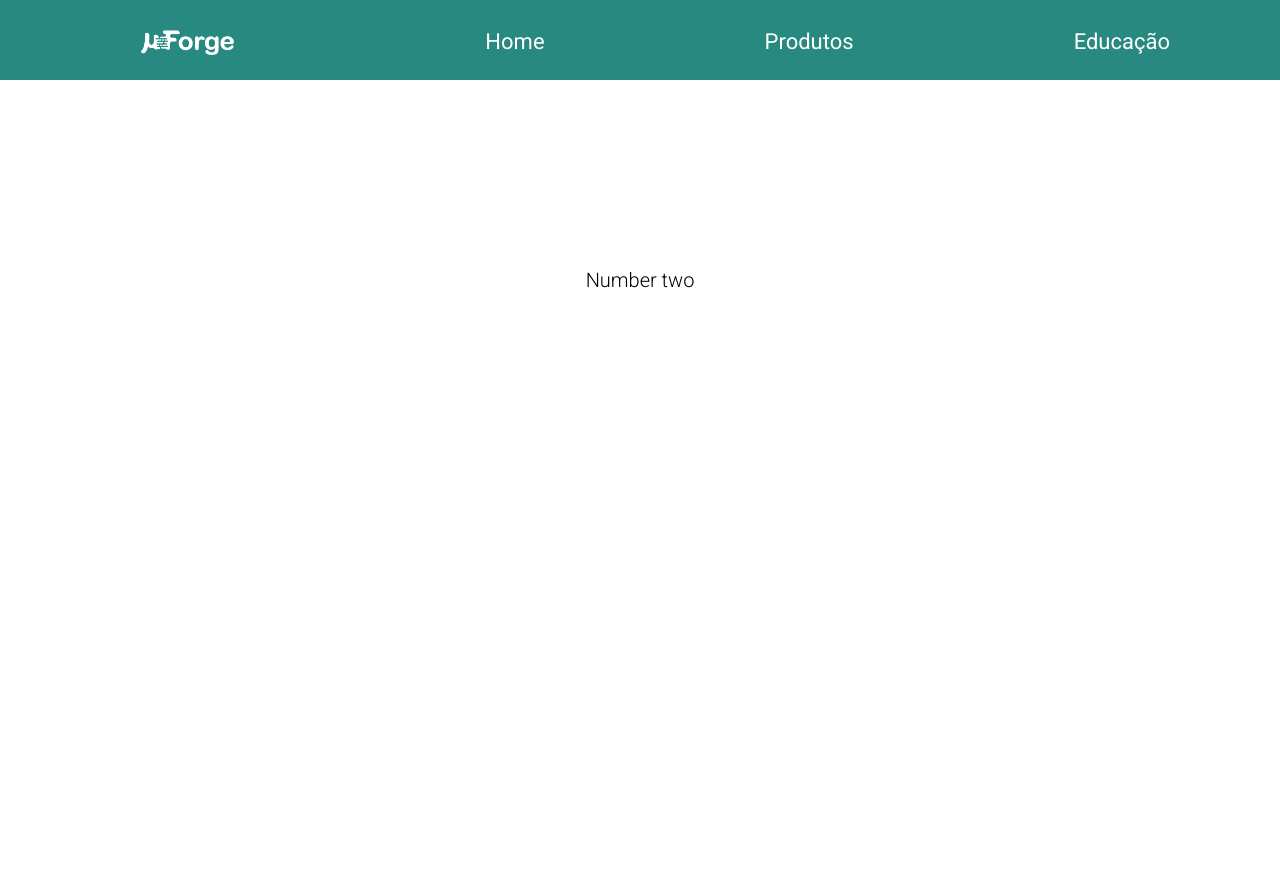
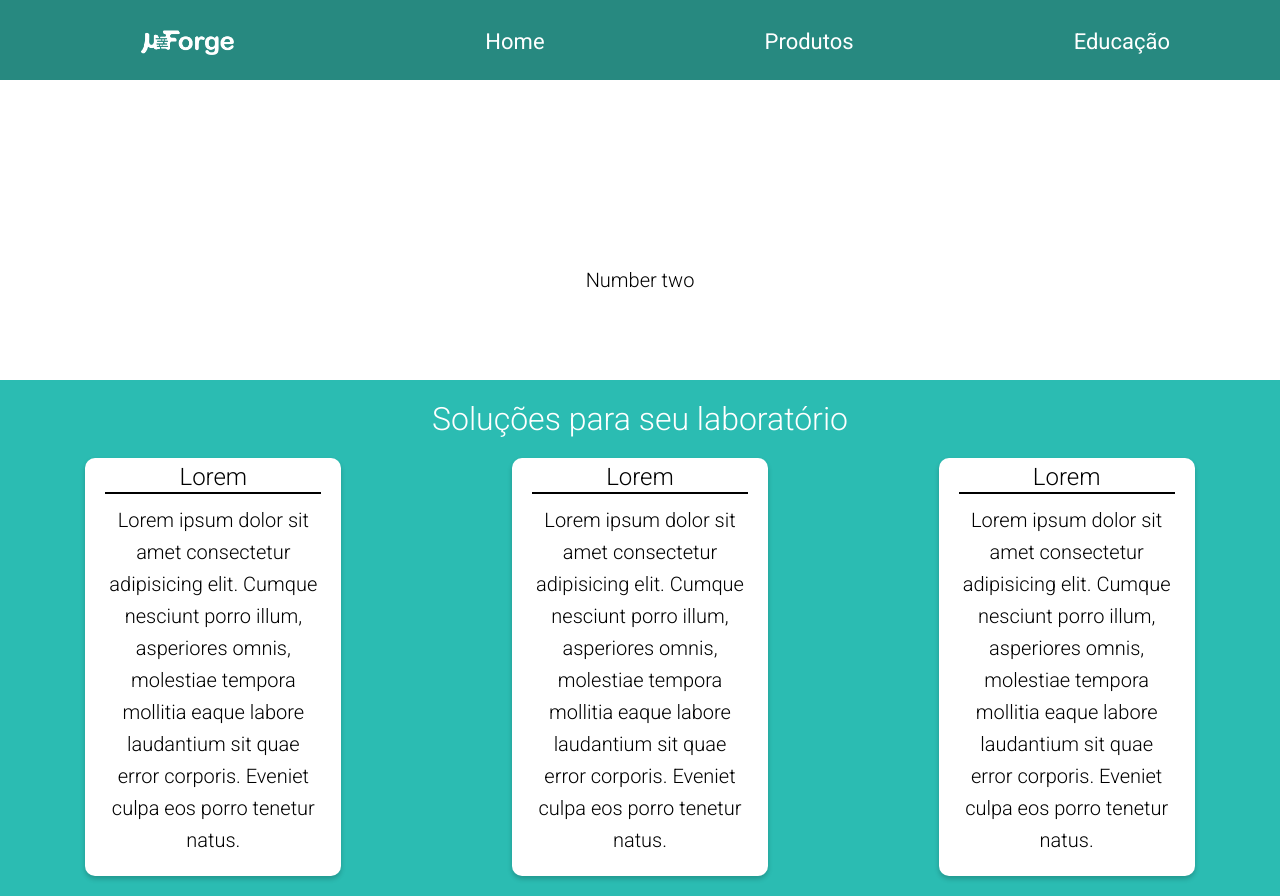
Before and after one commit to Matt-BF/uforge-next-site, a Next.js app: page / in a window 1280 px wide. Before the commit the page ends 800 px from the top, so only its background shows below. Built offline with nearby package versions, Linux system fonts and the light colour scheme.

Commit message:
create card and infos components

```diff
--- /dev/null
+++ b/components/Card.js
@@ -0,0 +1,12 @@
+import stylesCard from '../styles/Card.module.css'
+
+const Card = ({title, text}) => {
+    return (
+        <div className={stylesCard.card}>
+            <h2 className={stylesCard.cardTitle}>{title}</h2>
+            <p className={stylesCard.cardText}>{text}</p>
+        </div>
+    )
+}
+
+export default Card
--- /dev/null
+++ b/components/Infos.js
@@ -0,0 +1,18 @@
+import stylesInfos from '../styles/Infos.module.css'
+import Card from './Card'
+
+const Infos = () => {
+    return (
+        <div className={`${stylesInfos.container} ${stylesInfos.flex} bg-secondary`}>
+            <h1 style={{"alignSelf":"center"}}>Soluções para seu laboratório</h1>
+            <div className={`${stylesInfos.flexGrid}`}>
+            <Card title='Lorem' text='Lorem ipsum dolor sit amet consectetur adipisicing elit. Cumque nesciunt porro illum, asperiores omnis, molestiae tempora mollitia eaque labore laudantium sit quae error corporis. Eveniet culpa eos porro tenetur natus.'/>
+            <Card title='Lorem' text='Lorem ipsum dolor sit amet consectetur adipisicing elit. Cumque nesciunt porro illum, asperiores omnis, molestiae tempora mollitia eaque labore laudantium sit quae error corporis. Eveniet culpa eos porro tenetur natus.'/>
+            <Card title='Lorem' text='Lorem ipsum dolor sit amet consectetur adipisicing elit. Cumque nesciunt porro illum, asperiores omnis, molestiae tempora mollitia eaque labore laudantium sit quae error corporis. Eveniet culpa eos porro tenetur natus.'/>
+            </div>
+
+        </div>
+    )
+}
+
+export default Infos
--- a/components/Slider.js
+++ b/components/Slider.js
@@ -38,7 +38,7 @@ const Slider = () => {
     }
 
     return (
-        <div className={`${stylesCarousel.carousel} container`}>
+        <div className={`${stylesCarousel.carousel}`}>
             <CarouselArrow direction="left"
             onClick={() => onClick("prev") }
             />
--- a/pages/index.js
+++ b/pages/index.js
@@ -1,19 +1,24 @@
 import Head from 'next/head'
 import Slider from '../components/Slider'
-import styles from '../styles/Home.module.css'
+import Infos from '../components/Infos'
 
 export default function Home() {
   return (
     <div>
       <Head>
-        <title>Create Next App</title>
+        <title>μForge</title>
         <meta name="description" content="Generated by create next app" />
-        <link rel="icon" href="/favicon.ico" />
+        <link rel="icon" href="/logo_microForge.png" />
         <link rel="stylesheet" href="https://cdnjs.cloudflare.com/ajax/libs/font-awesome/5.15.3/css/all.min.css"
         integrity="sha512-iBBXm8fW90+nuLcSKlbmrPcLa0OT92xO1BIsZ+ywDWZCvqsWgccV3gFoRBv0z+8dLJgyAHIhR35VZc2oM/gI1w=="
         crossorigin="anonymous" />
       </Head>
-      <Slider />
+
+        <Slider />
+
+      <Infos />
+
+
     </div>
   )
 }
--- /dev/null
+++ b/styles/Card.module.css
@@ -0,0 +1,26 @@
+.card {
+  max-width: 20%;
+  background-color: #fff;
+  border-radius: 10px;
+  box-shadow: 0 3px 5px rgba(0, 0, 0, 0.2);
+  padding: 5px 20px 10px;
+  margin: 10px;
+  color: black;
+  transition: 0.2s ease-out;
+}
+
+.card:hover {
+  transform: scale(1.05);
+  transition: 0.2s;
+}
+
+.cardTitle {
+  margin: 0;
+  padding: 0;
+  border-bottom: 2px solid black;
+  text-align: center;
+}
+
+.cardText {
+  text-align: center;
+}
--- a/styles/Carousel.module.css
+++ b/styles/Carousel.module.css
@@ -18,7 +18,7 @@
 }
 
 .arrow {
-  color: #278980;
+  color: var(--primary-color);
   cursor: pointer;
 }
 
--- /dev/null
+++ b/styles/Infos.module.css
@@ -0,0 +1,22 @@
+.container {
+  display: flex;
+  justify-content: center;
+  padding: 10px 0;
+}
+
+.flex {
+  align-items: flex-start;
+  flex-direction: column;
+}
+
+.flexGrid {
+  display: flex;
+  justify-content: space-around;
+}
+
+.grid {
+  display: grid;
+  grid-template-columns: repeat(3, 1fr);
+  height: 100%;
+  width: 100%;
+}
--- a/styles/globals.css
+++ b/styles/globals.css
@@ -71,10 +71,6 @@ img {
 .infos .flex-grid {
   display: flex;
   justify-content: space-around;
-}
-
-.infos .card {
-  max-width: 25%;
 }
 
 /* Statements */
@@ -288,32 +284,6 @@ img {
   grid-template-columns: 1fr 2fr;
 }
 
-.card {
-  background-color: #fff;
-  border-radius: 10px;
-  box-shadow: 0 3px 5px rgba(0, 0, 0, 0.2);
-  padding: 5px 20px 10px;
-  margin: 10px;
-  color: black;
-  transition: 0.2s ease-out;
-}
-
-.card:hover {
-  transform: scale(1.05);
-  transition: 0.2s;
-}
-
-.card-title {
-  margin: 0;
-  padding: 0;
-  border-bottom: 2px solid black;
-  text-align: center;
-}
-
-.card-text {
-  text-align: center;
-}
-
 .icon {
   font-size: 40px;
   color: var(--primary-color);
```
Also changed, not shown: public/logo_microForge.png (added).
